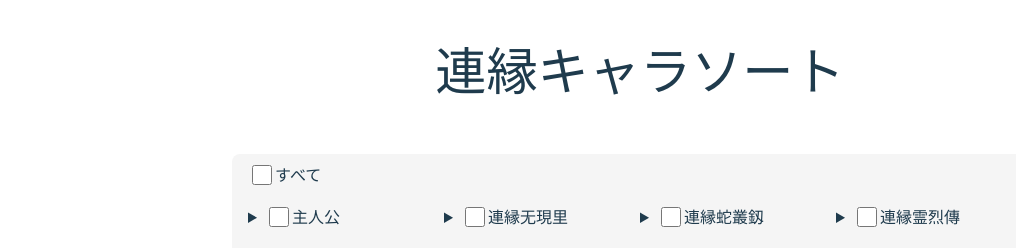
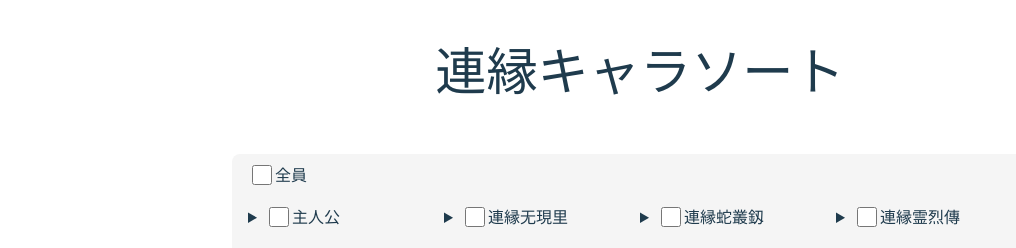
Before and after one commit to shimon1024/lecharsorter, a React (Vite) app: page / in a window 1280 px wide. Shown: the top 248 px of the page, without its empty margins (0-1016 px from the left). Built offline with nearby package versions, Linux system fonts and the light colour scheme.

Commit message:
より自然な言い回し

```diff
--- a/src/Setup.jsx
+++ b/src/Setup.jsx
@@ -34,7 +34,7 @@ export default function Setup() {
       <h1 className="setup-title">連縁キャラソート</h1>
 
       <div className="setup-chars-container">
-        <label><input type="checkbox" />すべて</label>
+        <label><input type="checkbox" />全員</label>
         <div className="setup-chars-gamegroup-container">
           <GameGroup work={le.mains} />
           <GameGroup work={le.ee} />
@@ -56,7 +56,7 @@ export default function Setup() {
           <option>5位まで</option>
           <option value="10">10位まで</option>
           <option>20位まで</option>
-          <option>すべて</option>
+          <option>全員</option>
         </select>
       </span>
 
```
